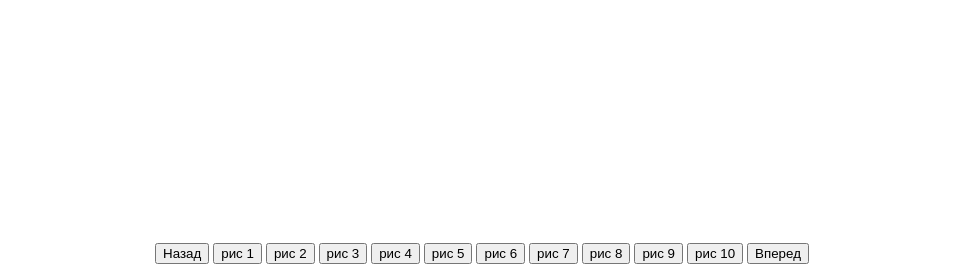
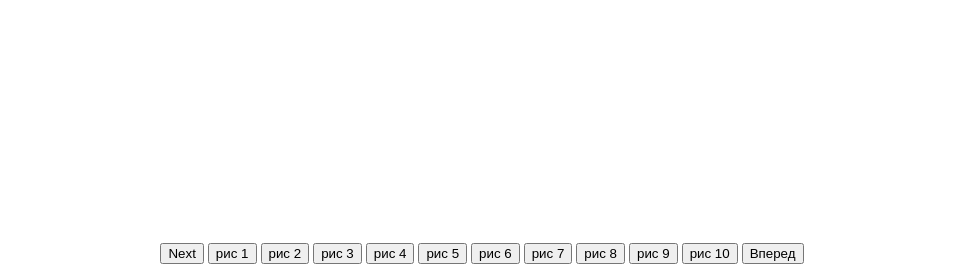
Before and after one commit to Tyoma404/slider, a plain HTML site: page index.html in a window 1280 px wide. Shown: the part 685-957 px from the top of the page, without its empty margins (158-1121 px from the left). Drawn offline with Linux system fonts and the light colour scheme.

Commit message:
added Next description

```diff
--- a/index.html
+++ b/index.html
@@ -26,7 +26,7 @@
 </div>
 
 <div class="buttonsForSlider">
-     <input type="button" value="Назад" class="prev">
+     <input type="button" value="Next" class="prev">
        <input type="button" data-name="0" value="рис 1" class="buttons">
      <input type="button" data-name="1" value="рис 2" class="buttons">
      <input type="button" data-name="2" value="рис 3" class="buttons">
```
